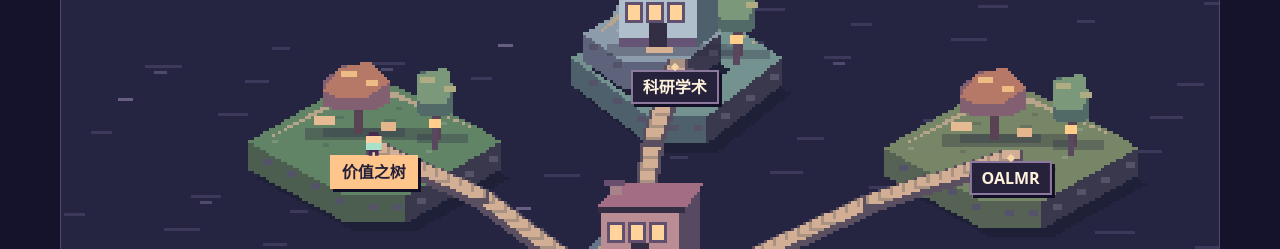
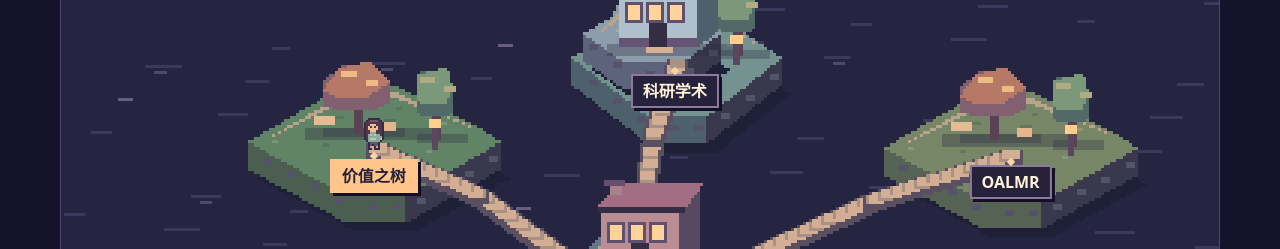
Before and after one commit to Fuldege/portfolio, a plain HTML site: page index.html in a window 1280 px wide. Shown: the part 411-660 px from the top of the page. Drawn offline with Linux system fonts and the light colour scheme.

Commit message:
Draw Anne as a pixel sprite above the signposts

```diff
--- a/index.html
+++ b/index.html
@@ -62,6 +62,17 @@
 .world-landscape button{transform:translate(-50%,5px)}
 .island-pin[aria-pressed=true],.world-landscape button[aria-pressed=true]{border-color:#ffc58a;background:#ffc58a;color:#25203a}
 @media(max-width:640px){.world-landscape{aspect-ratio:auto}}
+
+.island .world-walker,.world-landscape .world-walker{
+ width:24px;height:32px;margin:0;transform:translate(-50%,-100%);
+ background:none;clip-path:none;pointer-events:none
+}
+.avatar-sprite{display:block;width:100%;height:100%;image-rendering:pixelated}
+.island-pin,.world-landscape button{transform:translate(-50%,9px)}
+@media(max-width:640px){
+ .island .world-walker,.world-landscape .world-walker{width:18px;height:24px}
+ .world-landscape{overflow:visible;margin-bottom:18px}
+}
 </style></head><body>
 <header><nav class="wrap"><a class="brand" href="#"><span class="star">✦</span> ANNE’S WORLD</a><div><a href="#street">世界地图</a><button type="button" id="contact-open" class="contact-open">联系方式</button></div></nav></header>
 <main class="wrap">
@@ -71,7 +82,7 @@
  <div class="island" id="island">
   <canvas id="harbor-map" class="pixel-map" width="384" height="216" role="img" aria-label="桥梁连接六个地区的像素港湾"></canvas>
   <div id="points" aria-label="岛上地点"></div>
-  <span class="island-walker world-walker" id="island-walker" aria-hidden="true"></span>
+  <span class="island-walker world-walker" id="island-walker" aria-hidden="true"><canvas class="avatar-sprite" width="12" height="16"></canvas></span>
  </div>
 </div>
 <div class="game-foot"><div class="arrows"><button id="prev" aria-label="往左走">←</button><button id="next" aria-label="往右走">→</button></div><span class="hint mono">点击地标或用 ← → 探索岛屿</span><a id="enter" class="enter" href="#value-tree">查看详情 ↗</a></div></section>
@@ -155,7 +166,7 @@ function showJourney(index){
   <div class="world-title"><h2>${project.title}</h2><p>${entries[0]}</p></div>
   <div class="world-landscape" aria-label="子项目地图">
    <canvas class="pixel-map" width="288" height="162" aria-hidden="true"></canvas>
-   <span class="world-walker" aria-hidden="true"></span>
+   <span class="world-walker" aria-hidden="true"><canvas class="avatar-sprite" width="12" height="16"></canvas></span>
    ${positions.map(([x,y],i)=>`<button style="left:${x}%;top:${y}%" aria-pressed="false">${entries[i+1]}</button>`).join('')}
   </div>
   <section class="fieldnote" aria-live="polite" ${hasNotes?'':'hidden'}></section>
@@ -164,6 +175,7 @@ function showJourney(index){
  const nodes=[...map.querySelectorAll('.world-landscape button')];
  const note=map.querySelector('.fieldnote');
  const walker=map.querySelector('.world-walker');
+ paintAvatar(walker.querySelector('canvas'));
  function showStep(i){
   nodes.forEach((node,j)=>node.setAttribute('aria-pressed',j===i));
   walker.style.left=positions[i][0]+'%';
@@ -415,6 +427,35 @@ function paintWorld(canvas,stops,center){
  }
 }
 
+function paintAvatar(canvas){
+ const palette={o:'#352b43',h:'#50384c',l:'#785264',s:'#efbd97',e:'#513b4d',c:'#8ba99e',a:'#c0c7a9',b:'#635476',p:'#d5a08e'};
+ const rows=[
+  '...oooooo...',
+  '..ohllllho..',
+  '.ohhhhhhhho.',
+  '.ohhssshhho.',
+  '.ohseseshho.',
+  '.ohssssshho.',
+  '.ohhssshhho.',
+  '.ohhccchhho.',
+  '.ohcacaccho.',
+  '.ohccccccco.',
+  '.ohcaaaccao.',
+  '..occcccco..',
+  '...obbbbo...',
+  '...obobbo...',
+  '...op.opo...',
+  '...oo.ooo...'
+ ];
+ const ctx=canvas.getContext('2d');
+ rows.forEach((row,y)=>Array.from(row).forEach((pixel,x)=>{
+  if(pixel=='.')return;
+  ctx.fillStyle=palette[pixel];
+  ctx.fillRect(x,y,1,1);
+ }));
+}
+
 paintWorld($('harbor-map'),Object.entries(islandRoutes).map(([id,points])=>({id,points})),central);
+paintAvatar(walker.querySelector('canvas'));
 placeWalker(central); walk(0,false);route();window.addEventListener('hashchange',route);
 </script></body></html>
```
